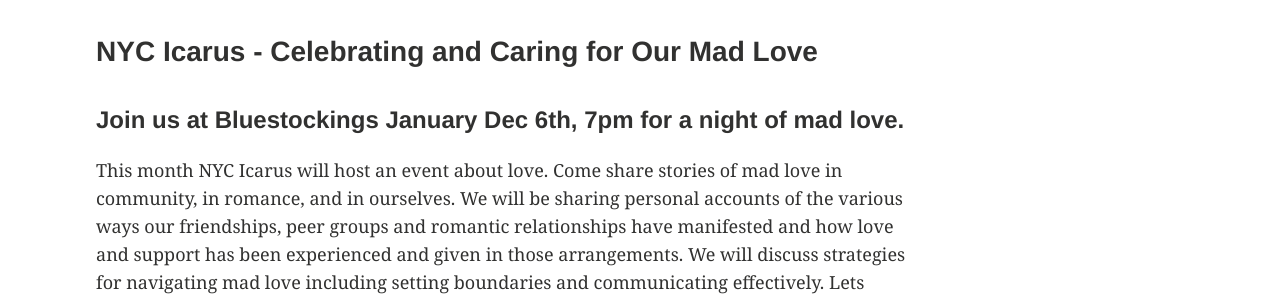
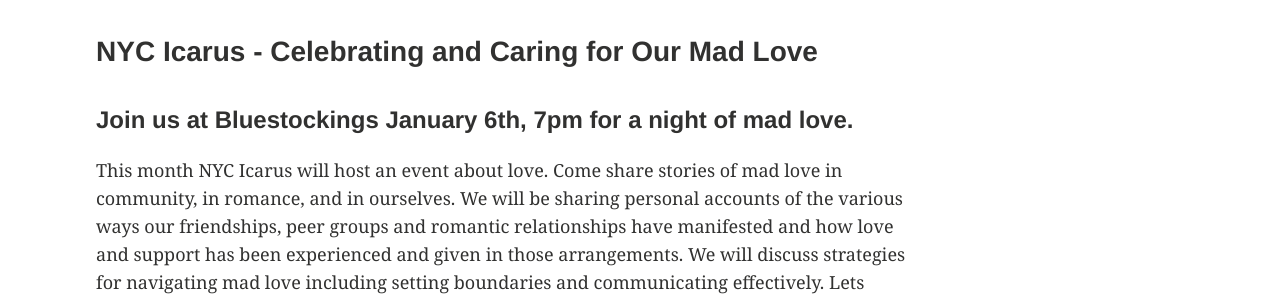
Before and after one commit to nycicarus/nycicarus.github.io, a Jekyll site: the page built from _posts/events/2016-02-03-mad-love.md, in a window 1280 px wide. Shown: the part 896-1196 px from the top of the page. Built offline with Jekyll 4.4.1, drawn with Linux system fonts in a browser that asks for light colours; comment, search, counter and statistics services are not loaded.

Commit message:
Update 2016-02-03-mad-love.md

```diff
--- a/_posts/events/2016-02-03-mad-love.md
+++ b/_posts/events/2016-02-03-mad-love.md
@@ -26,7 +26,7 @@ phone: ""
 ### NYC Icarus - Celebrating and Caring for Our Mad Love
 
 
-#### Join us at Bluestockings January Dec 6th, 7pm for a night of mad love.
+#### Join us at Bluestockings January 6th, 7pm for a night of mad love.
 
 This month NYC Icarus will host an event about love. Come share stories of mad love in community, in romance, and in ourselves. We will be sharing personal accounts of the various ways our friendships, peer groups and romantic relationships have manifested and how love and support has been experienced and given in those arrangements. We will discuss strategies for navigating mad love including setting boundaries and communicating effectively. Lets learn from one another to know and grow love in madness!
 
```
